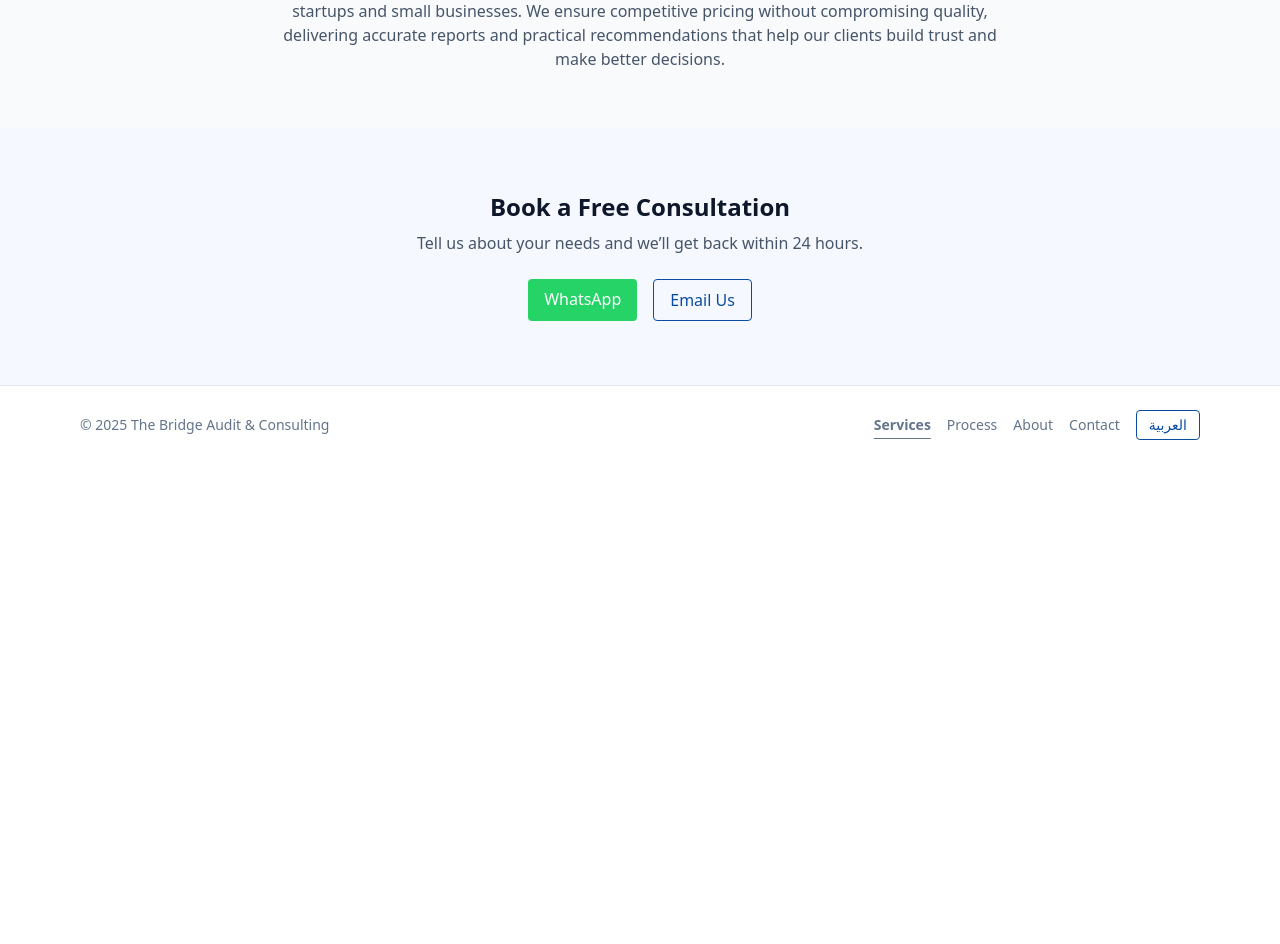
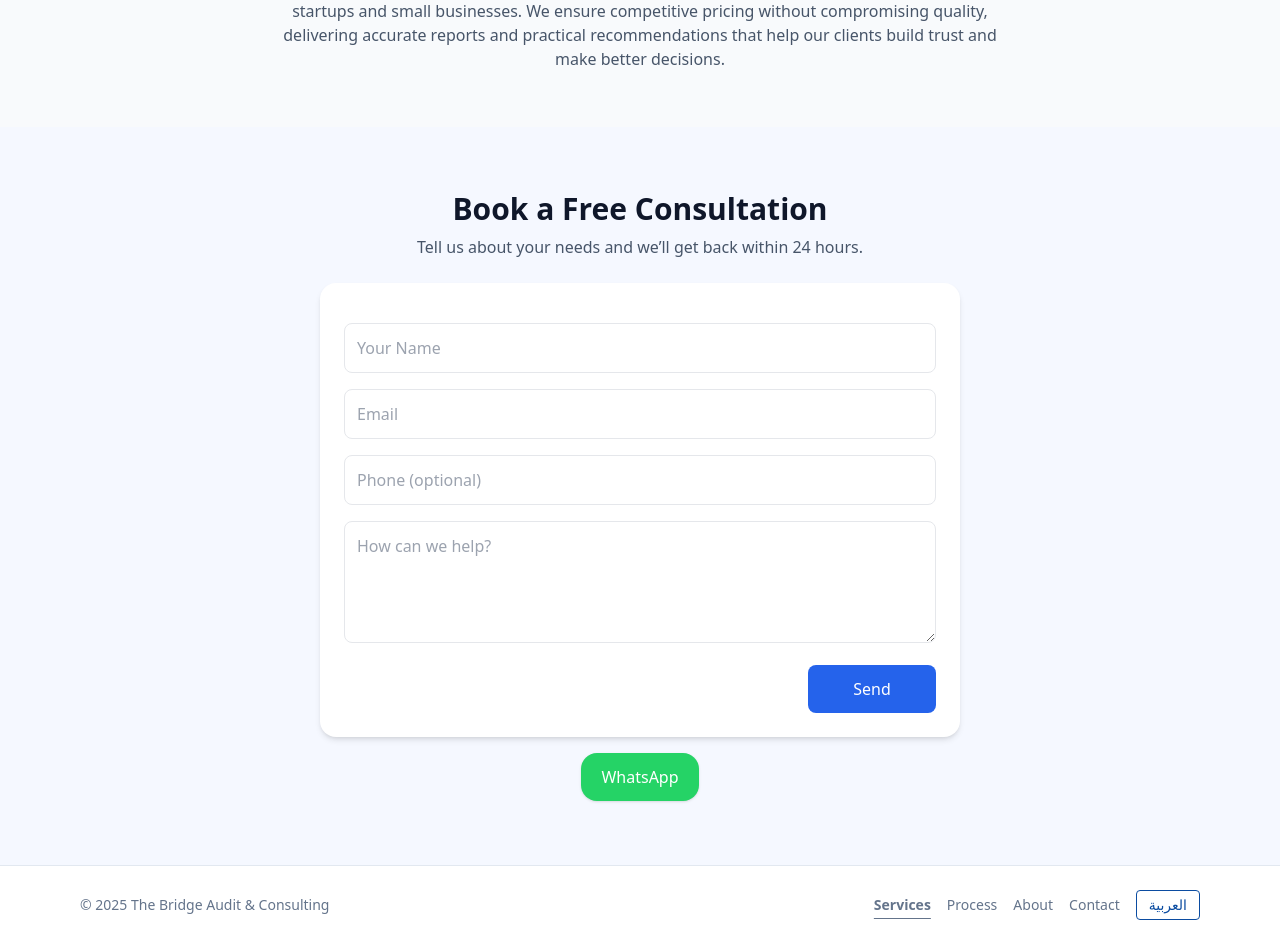
Before and after one commit to mrmohamadyusuf-debug/thebridge-vercel, a React (Vite) app: page / in a window 1280 px wide. Shown: the part 1420-2364 px from the top of the page. Before the commit the page ends 1884 px from the top, so only its background shows below. Built offline with nearby package versions, Linux system fonts and the light colour scheme.

Commit message:
Update App.jsx

```diff
--- a/src/App.jsx
+++ b/src/App.jsx
@@ -6,12 +6,14 @@ export default function App() {
   const [scrolled, setScrolled] = useState(false)
   const rtl = lang === 'ar'
 
+  // Brand colors
   const PRIMARY = '#0B4CA1'
   const PRIMARY_DARK = '#093E84'
   const ACCENT = '#1E90FF'
   const SOFT_BG = '#F5F8FF'
   const WHATSAPP = '#25D366'
 
+  // i18n
   const dict = useMemo(() => ({
     en: {
       brandSmall: 'Audit & Consulting',
@@ -26,7 +28,16 @@ export default function App() {
       contactTitle: 'Book a Free Consultation',
       contactDesc: 'Tell us about your needs and we’ll get back within 24 hours.',
       whatsapp: 'WhatsApp',
-      email: 'Email Us',
+      form: {
+        name: 'Your Name',
+        email: 'Email',
+        phone: 'Phone (optional)',
+        message: 'How can we help?',
+        send: 'Send',
+        sending: 'Sending…',
+        ok: 'Thanks! We received your message.',
+        err: 'Something went wrong. Please try again.'
+      }
     },
     ar: {
       brandSmall: 'التدقيق والاستشارات',
@@ -41,7 +52,16 @@ export default function App() {
       contactTitle: 'احجز استشارة مجانية',
       contactDesc: 'اذكر احتياجاتك وسنعاود التواصل خلال 24 ساعة.',
       whatsapp: 'واتساب',
-      email: 'البريد الإلكتروني',
+      form: {
+        name: 'الاسم',
+        email: 'البريد الإلكتروني',
+        phone: 'الهاتف (اختياري)',
+        message: 'ما الذي تحتاجه؟',
+        send: 'إرسال',
+        sending: 'جارٍ الإرسال…',
+        ok: 'شكرًا لك! تم استلام رسالتك.',
+        err: 'حدث خطأ، حاول مرة أخرى.'
+      }
     }
   }), [lang])
 
@@ -64,6 +84,7 @@ export default function App() {
     { n: 4, en: 'Delivery', ar: 'التسليم' },
   ]
 
+  // scroll spy
   useEffect(() => {
     const ids = ['services', 'process', 'about', 'contact']
     const sections = ids.map(id => document.getElementById(id)).filter(Boolean)
@@ -76,6 +97,7 @@ export default function App() {
     return () => observer.disconnect()
   }, [])
 
+  // navbar style on scroll
   useEffect(() => {
     const onScroll = () => setScrolled(window.scrollY > 10)
     onScroll()
@@ -86,6 +108,41 @@ export default function App() {
   const navClass = (id) =>
     `transition-colors ${active === id ? 'font-semibold underline underline-offset-8' : ''}`
 
+  // ====== Contact form (Formspree) ======
+  const [submitting, setSubmitting] = useState(false)
+  const [status, setStatus] = useState(null) // 'ok' | 'err' | null
+  const [form, setForm] = useState({ name: '', email: '', phone: '', message: '', _gotcha: '' })
+
+  const handleSubmit = async (e) => {
+    e.preventDefault()
+    if (form._gotcha) return // honeypot
+    setSubmitting(true)
+    setStatus(null)
+    try {
+      const res = await fetch('https://formspree.io/f/xpwjznko', {
+        method: 'POST',
+        headers: { 'Accept': 'application/json', 'Content-Type': 'application/json' },
+        body: JSON.stringify({
+          name: form.name,
+          email: form.email,
+          phone: form.phone,
+          message: form.message,
+          lang
+        })
+      })
+      if (res.ok) {
+        setStatus('ok')
+        setForm({ name: '', email: '', phone: '', message: '', _gotcha: '' })
+      } else {
+        setStatus('err')
+      }
+    } catch {
+      setStatus('err')
+    } finally {
+      setSubmitting(false)
+    }
+  }
+
   return (
     <div dir={rtl ? 'rtl' : 'ltr'} className="min-h-screen bg-slate-50 text-slate-900">
       {/* NAVBAR */}
@@ -94,7 +151,7 @@ export default function App() {
         style={{
           borderColor: scrolled ? 'transparent' : 'rgba(148,163,184,0.4)',
           background: scrolled
-            ? `linear-gradient(135deg, #0B4CA1 0%, #1E90FF 100%)`
+            ? `linear-gradient(135deg, ${PRIMARY} 0%, ${ACCENT} 100%)`
             : 'rgba(255,255,255,0.75)',
         }}
       >
@@ -102,11 +159,23 @@ export default function App() {
           <a href="#top" className="flex items-center gap-3">
             <img src="/logo.png" alt="The Bridge Logo" className="h-10 w-auto" />
             <div className="leading-tight">
-              <div className="font-semibold" style={{ color: scrolled ? '#fff' : '#0B4CA1' }}>
+              <div
+                className="font-semibold transition-colors"
+                style={{
+                  color: scrolled ? '#FFFFFF' : PRIMARY,
+                  textShadow: scrolled ? '0 1px 2px rgba(0,0,0,0.25)' : 'none'
+                }}
+              >
                 The Bridge
               </div>
-              <div className="text-xs -mt-0.5" style={{ color: scrolled ? '#E6EEFF' : '#64748B' }}>
-                {t('brandSmall')}
+              <div
+                className="text-xs -mt-0.5 transition-colors"
+                style={{
+                  color: scrolled ? '#E6EEFF' : '#64748B',
+                  textShadow: scrolled ? '0 1px 1px rgba(0,0,0,0.2)' : 'none'
+                }}
+              >
+                {dict[lang].brandSmall}
               </div>
             </div>
           </a>
@@ -126,8 +195,12 @@ export default function App() {
             </a>
             <button
               onClick={() => setLang(lang === 'en' ? 'ar' : 'en')}
-              className="px-3 py-1 rounded border"
-              style={{ borderColor: scrolled ? '#E6EEFF' : '#CBD5E1', color: scrolled ? '#E6EEFF' : '#0f172a' }}
+              className="px-3 py-1 rounded border transition-colors"
+              style={{
+                borderColor: scrolled ? '#E6EEFF' : '#CBD5E1',
+                color: scrolled ? '#E6EEFF' : '#0f172a',
+                background: 'transparent',
+              }}
             >
               {dict[lang].switch}
             </button>
@@ -136,32 +209,36 @@ export default function App() {
           <a
             href="#contact"
             className="rounded-2xl px-4 py-2 text-white text-sm font-medium shadow transition-colors"
-            style={{ backgroundColor: scrolled ? '#093E84' : '#0B4CA1' }}
+            style={{ backgroundColor: scrolled ? PRIMARY_DARK : PRIMARY }}
+            onMouseOver={(e)=> e.currentTarget.style.backgroundColor = PRIMARY_DARK}
+            onMouseOut={(e)=> e.currentTarget.style.backgroundColor = scrolled ? PRIMARY_DARK : PRIMARY}
           >
-            {t('ctaExplore')}
+            {dict[lang].ctaExplore}
           </a>
         </div>
       </header>
 
       {/* HERO */}
       <a id="top" />
-      <section className="text-center py-20 text-white"
-        style={{ background: 'linear-gradient(135deg, #0B4CA1 0%, #1E90FF 100%)' }}>
-        <h1 className="text-3xl md:text-5xl font-bold">{t('hero')}</h1>
-        <p className="mt-4 max-w-2xl mx-auto">{t('desc')}</p>
+      <section
+        className="text-center py-20 text-white"
+        style={{ background: `linear-gradient(135deg, ${PRIMARY} 0%, ${ACCENT} 100%)` }}
+      >
+        <h1 className="text-3xl md:text-5xl font-bold">{dict[lang].hero}</h1>
+        <p className="mt-4 max-w-2xl mx-auto">{dict[lang].desc}</p>
         <div className="mt-6 flex gap-4 justify-center">
-          <a href="#services" className="px-4 py-2 text-white rounded" style={{ backgroundColor: '#093E84' }}>
-            {t('ctaExplore')}
+          <a href="#services" className="px-4 py-2 text-white rounded" style={{ backgroundColor: PRIMARY_DARK }}>
+            {dict[lang].ctaExplore}
           </a>
-          <a href="https://wa.me/96879434422" className="px-4 py-2 text-white rounded" style={{ backgroundColor: '#25D366' }}>
-            {t('whatsapp')}
+          <a href="https://wa.me/96879434422" className="px-4 py-2 text-white rounded" style={{ backgroundColor: WHATSAPP }}>
+            {dict[lang].whatsapp}
           </a>
         </div>
       </section>
 
       {/* SERVICES */}
-      <section id="services" className="py-14 text-center scroll-mt-24" style={{ background: '#F5F8FF' }}>
-        <h2 className="text-2xl font-bold" style={{ color: '#0B4CA1' }}>{t('servicesTitle')}</h2>
+      <section id="services" className="py-14 text-center scroll-mt-24" style={{ background: SOFT_BG }}>
+        <h2 className="text-2xl font-bold" style={{ color: PRIMARY }}>{dict[lang].servicesTitle}</h2>
         <div className="mt-8 grid sm:grid-cols-2 lg:grid-cols-3 gap-6 max-w-6xl mx-auto px-4">
           {services.map((s, i) => (
             <div key={i} className="p-6 bg-white rounded-2xl border border-slate-200 hover:shadow-md transition">
@@ -174,12 +251,12 @@ export default function App() {
 
       {/* PROCESS */}
       <section id="process" className="py-14 text-center border-y border-slate-200 scroll-mt-24 text-white"
-        style={{ background: 'linear-gradient(135deg, #0B4CA1 0%, #1E90FF 100%)' }}>
-        <h2 className="text-2xl font-bold">{t('processTitle')}</h2>
+        style={{ background: `linear-gradient(135deg, ${PRIMARY} 0%, ${ACCENT} 100%)` }}>
+        <h2 className="text-2xl font-bold">{dict[lang].processTitle}</h2>
         <div className="mt-8 grid sm:grid-cols-2 lg:grid-cols-4 gap-6 max-w-6xl mx-auto px-4">
           {steps.map((s) => (
             <div key={s.n} className="p-6 bg-white text-slate-900 rounded-2xl border border-slate-200">
-              <div className="font-bold text-xl" style={{ color: '#0B4CA1' }}>0{s.n}</div>
+              <div className="font-bold text-xl" style={{ color: PRIMARY }}>0{s.n}</div>
               <div className="mt-2">{lang === 'ar' ? s.ar : s.en}</div>
             </div>
           ))}
@@ -188,7 +265,7 @@ export default function App() {
 
       {/* ABOUT */}
       <section id="about" className="py-14 text-center max-w-3xl mx-auto px-4 scroll-mt-24">
-        <h2 className="text-2xl font-bold">{t('aboutTitle')}</h2>
+        <h2 className="text-2xl font-bold">{dict[lang].aboutTitle}</h2>
         <p className="mt-4 text-slate-600">
           {lang === 'en'
             ? 'At The Bridge, we provide simplified and effective audit and consulting solutions tailored for startups and small businesses. We ensure competitive pricing without compromising quality, delivering accurate reports and practical recommendations that help our clients build trust and make better decisions.'
@@ -196,17 +273,91 @@ export default function App() {
         </p>
       </section>
 
-      {/* CONTACT */}
-      <section id="contact" className="py-16 text-center scroll-mt-24" style={{ background: '#F5F8FF' }}>
-        <h2 className="text-2xl font-bold">{t('contactTitle')}</h2>
-        <p className="mt-2 text-slate-600">{t('contactDesc')}</p>
-        <div className="mt-6 flex gap-4 justify-center">
-          <a href="https://wa.me/96879434422" className="px-4 py-2 text-white rounded" style={{ backgroundColor: '#25D366' }}>
-            {t('whatsapp')}
-          </a>
-          <a href="mailto:mr.mohamad.yusuf@gmail.com" className="px-4 py-2 border rounded" style={{ borderColor: '#0B4CA1', color: '#0B4CA1' }}>
-            {t('email')}
-          </a>
+      {/* CONTACT (Formspree) */}
+      <section id="contact" className="py-16 scroll-mt-24" style={{ background: SOFT_BG }}>
+        <div className="mx-auto max-w-2xl px-4">
+          <h2 className="text-2xl md:text-3xl font-bold text-center">{dict[lang].contactTitle}</h2>
+          <p className="mt-2 text-slate-600 text-center">{dict[lang].contactDesc}</p>
+
+          <form onSubmit={handleSubmit} className={`mt-6 bg-white p-6 rounded-2xl shadow-md space-y-4 ${rtl ? 'text-right' : 'text-left'}`}>
+            {/* honeypot */}
+            <input
+              type="text"
+              name="_gotcha"
+              value={form._gotcha}
+              onChange={(e)=> setForm({ ...form, _gotcha: e.target.value })}
+              className="hidden"
+              tabIndex={-1}
+              autoComplete="off"
+            />
+            <div className={rtl ? 'space-y-4' : 'space-y-4'}>
+              <input
+                type="text"
+                name="name"
+                required
+                value={form.name}
+                onChange={(e)=> setForm({ ...form, name: e.target.value })}
+                placeholder={dict[lang].form.name}
+                className="w-full p-3 border rounded-lg focus:ring-2 focus:ring-blue-500"
+              />
+              <input
+                type="email"
+                name="email"
+                required
+                value={form.email}
+                onChange={(e)=> setForm({ ...form, email: e.target.value })}
+                placeholder={dict[lang].form.email}
+                className="w-full p-3 border rounded-lg focus:ring-2 focus:ring-blue-500"
+              />
+              <input
+                type="tel"
+                name="phone"
+                value={form.phone}
+                onChange={(e)=> setForm({ ...form, phone: e.target.value })}
+                placeholder={dict[lang].form.phone}
+                className="w-full p-3 border rounded-lg focus:ring-2 focus:ring-blue-500"
+              />
+              <textarea
+                name="message"
+                rows="4"
+                required
+                value={form.message}
+                onChange={(e)=> setForm({ ...form, message: e.target.value })}
+                placeholder={dict[lang].form.message}
+                className="w-full p-3 border rounded-lg focus:ring-2 focus:ring-blue-500"
+              />
+            </div>
+
+            {/* actions */}
+            <div className={`mt-2 flex ${rtl ? 'justify-start' : 'justify-end'}`}>
+              <button
+                type="submit"
+                disabled={submitting}
+                className="min-w-32 bg-blue-600 text-white py-3 px-5 rounded-lg font-medium hover:bg-blue-700 disabled:opacity-60"
+              >
+                {submitting ? dict[lang].form.sending : dict[lang].form.send}
+              </button>
+            </div>
+
+            {/* status */}
+            {status === 'ok' && (
+              <div className="text-green-600 text-sm">{dict[lang].form.ok}</div>
+            )}
+            {status === 'err' && (
+              <div className="text-red-600 text-sm">{dict[lang].form.err}</div>
+            )}
+          </form>
+
+          {/* WhatsApp shortcut (يبقى موجود) */}
+          <div className="mt-4 flex justify-center">
+            <a
+              href="https://wa.me/96879434422"
+              className="rounded-2xl px-5 py-3 text-white font-medium shadow"
+              style={{ backgroundColor: WHATSAPP }}
+            >
+              {dict[lang].whatsapp}
+            </a>
+          </div>
         </div>
       </section>
 
@@ -219,7 +370,7 @@ export default function App() {
             <a href="#process" className={navClass('process')}>{dict[lang].nav.process}</a>
             <a href="#about" className={navClass('about')}>{dict[lang].nav.about}</a>
             <a href="#contact" className={navClass('contact')}>{dict[lang].nav.contact}</a>
-            <button onClick={() => setLang(lang === 'en' ? 'ar' : 'en')} className="px-3 py-1 rounded border" style={{ borderColor: '#0B4CA1', color: '#0B4CA1' }}>
+            <button onClick={() => setLang(lang === 'en' ? 'ar' : 'en')} className="px-3 py-1 rounded border" style={{ borderColor: PRIMARY, color: PRIMARY }}>
               {dict[lang].switch}
             </button>
           </div>
```
